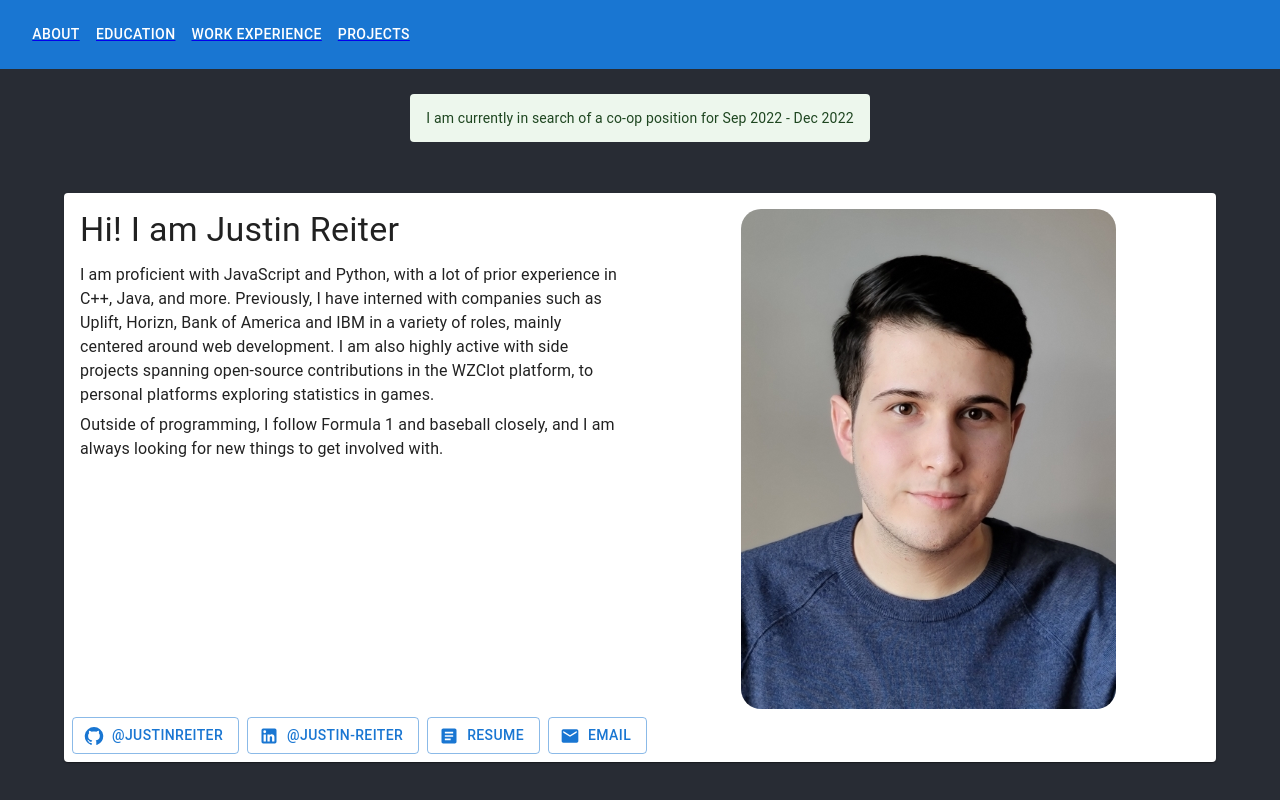
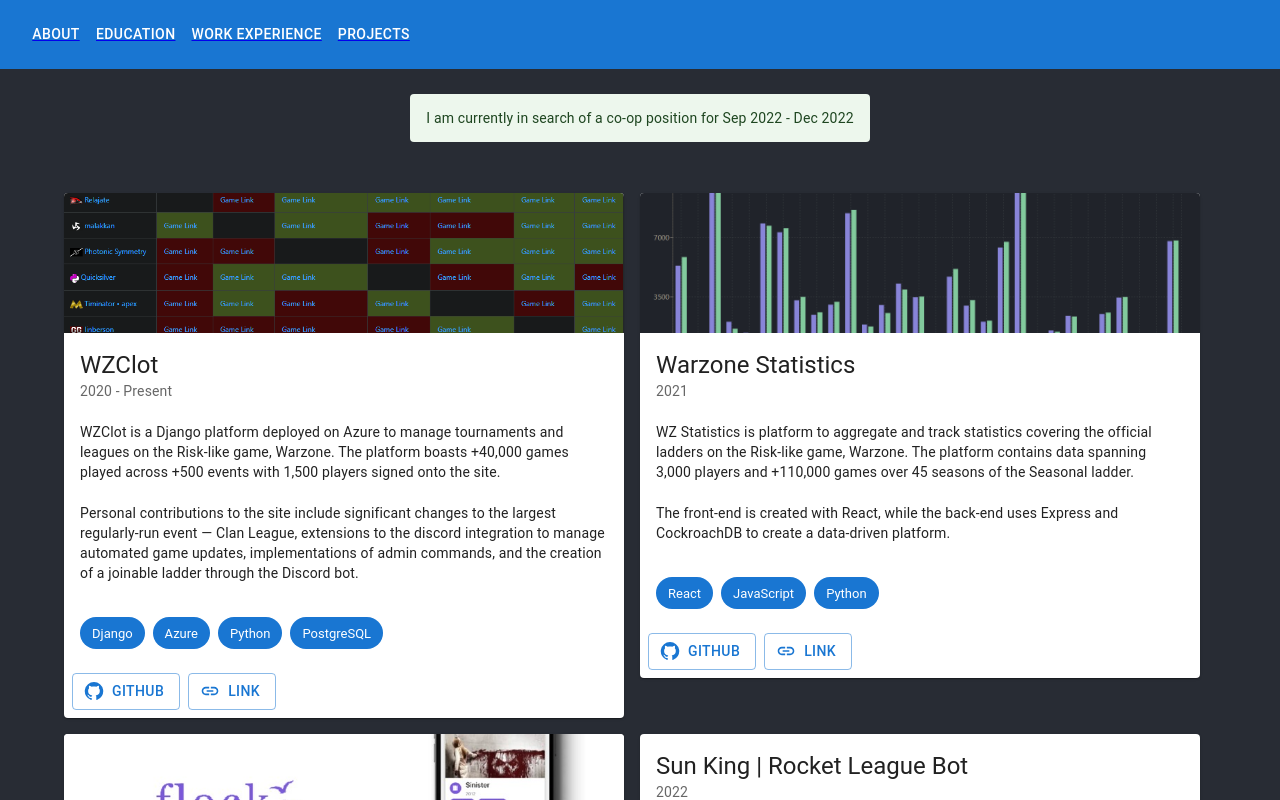
Before and after one commit to JustinReiter/JustinReiter.github.io, a React (Create React App) app: page /#/projects in a window 1280 px wide. Shown: the top 800 px of the page. Built offline with nearby package versions, Linux system fonts and the light colour scheme.

Commit message:
Use hash router update projects styling

```diff
--- a/src/data.tsx
+++ b/src/data.tsx
@@ -16,7 +16,7 @@
         ],
         date: '2020 - Present',
         description: 'WZClot is a Django platform deployed on Azure to manage tournaments and leagues on the Risk-like game, Warzone. The platform boasts +40,000 games played across +500 events with 1,500 players signed onto the site.',
-        subdescription: 'Personal contributions to the site include significant changes to the largest regularly-run event — Clan League, extensions of the discord integration to manage automated game updates, implement admin commands, create a joinable ladder through the Discord bot.',
+        subdescription: 'Personal contributions to the site include significant changes to the largest regularly-run event — Clan League, extensions to the discord integration to manage automated game updates, implementations of admin commands, and the creation of a joinable ladder through the Discord bot.',
         keywords: [
             'Django',
             'Azure',
@@ -41,7 +41,7 @@
             }
         ],
         date: '2021',
-        description: 'WZ Statistics is platform to aggregate and track statistics covering the official ladders on the Risk-like game, Warzone.',
+        description: 'WZ Statistics is platform to aggregate and track statistics covering the official ladders on the Risk-like game, Warzone. The platform contains data spanning 3,000 players and +110,000 games over 45 seasons of the Seasonal ladder.',
         subdescription: 'The front-end is created with React, while the back-end uses Express and CockroachDB to create a data-driven platform.',
         keywords: [
             'React',
--- a/src/index.tsx
+++ b/src/index.tsx
@@ -1,7 +1,7 @@
 import React from 'react';
 import ReactDOM from 'react-dom';
 import {
-  BrowserRouter,
+  HashRouter,
   Route,
   Routes
 } from 'react-router-dom';
@@ -16,7 +16,7 @@
 
 ReactDOM.render(
   <React.StrictMode>
-    <BrowserRouter>
+    <HashRouter>
       <Routes>
         <Route path='/' element={<App />}>
           <Route index element={<Home />} />
@@ -25,7 +25,7 @@
           <Route path='projects' element={<Projects />} />
         </Route>
       </Routes>
-    </BrowserRouter>
+    </HashRouter>
   </React.StrictMode>,
   document.getElementById('root')
 );
--- a/src/views/experience/index.tsx
+++ b/src/views/experience/index.tsx
@@ -40,7 +40,7 @@
           <Typography variant="h5" component="div">
             {experience.company} | {experience.title}
           </Typography>
-          <Typography gutterBottom variant="body2" component="div">
+          <Typography gutterBottom variant="body2" component="div" color="text.secondary">
             {experience.date}
           </Typography>
           <List dense={true}>
--- a/src/views/projects/index.tsx
+++ b/src/views/projects/index.tsx
@@ -73,14 +73,14 @@
             <Typography variant="h5" component="div">
               {project.name}
             </Typography>
-            <Typography gutterBottom variant="body2" component="div">
+            <Typography gutterBottom variant="body2" component="div" color="text.secondary">
               {project.date}
             </Typography>
-            <Typography variant="body2" gutterBottom={project?.subdescription != undefined} sx={{pt: 2}} color="text.secondary">
+            <Typography variant="body2" gutterBottom={project?.subdescription != undefined} sx={{pt: 2}}>
               {project.description}
             </Typography>
             {project?.subdescription &&
-              <Typography variant="body2" sx={{pt: 2}} color="text.secondary">
+              <Typography variant="body2" sx={{pt: 2}}>
                 {project.subdescription}
               </Typography>
             }
```
